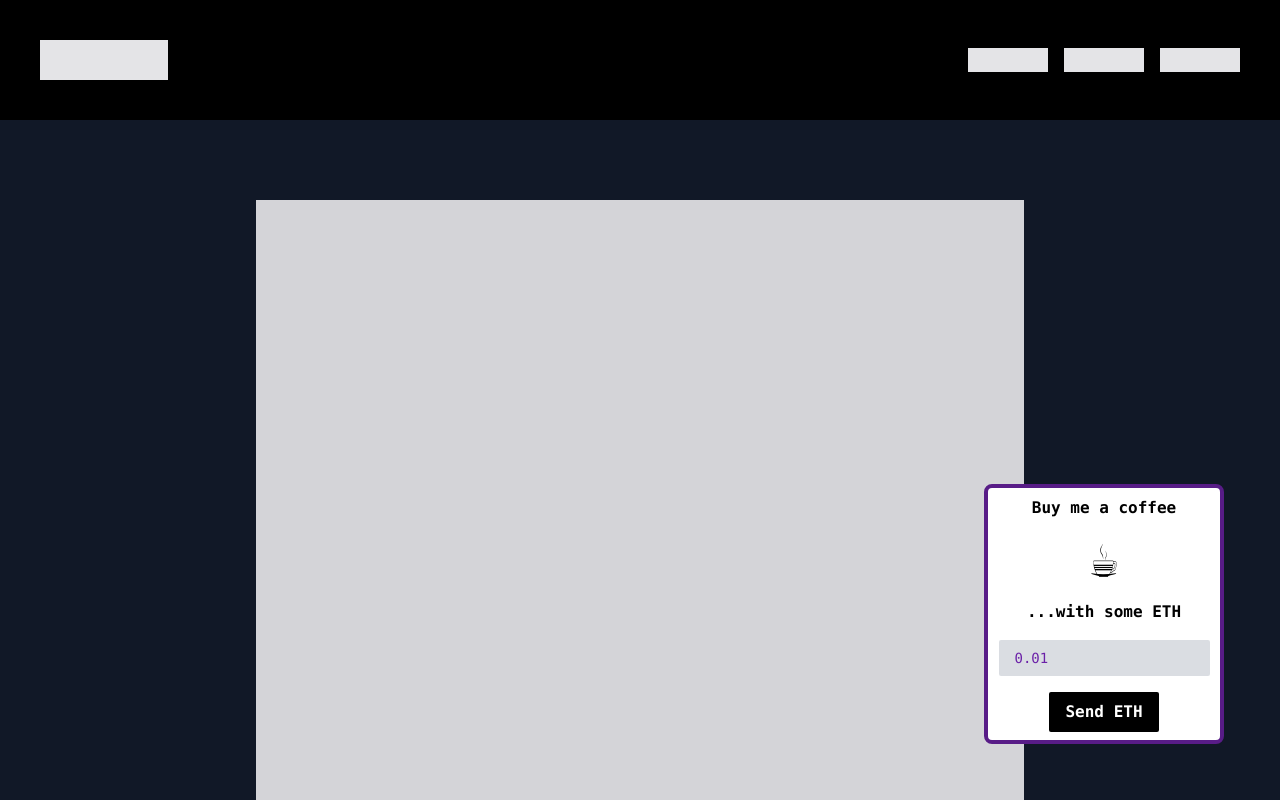
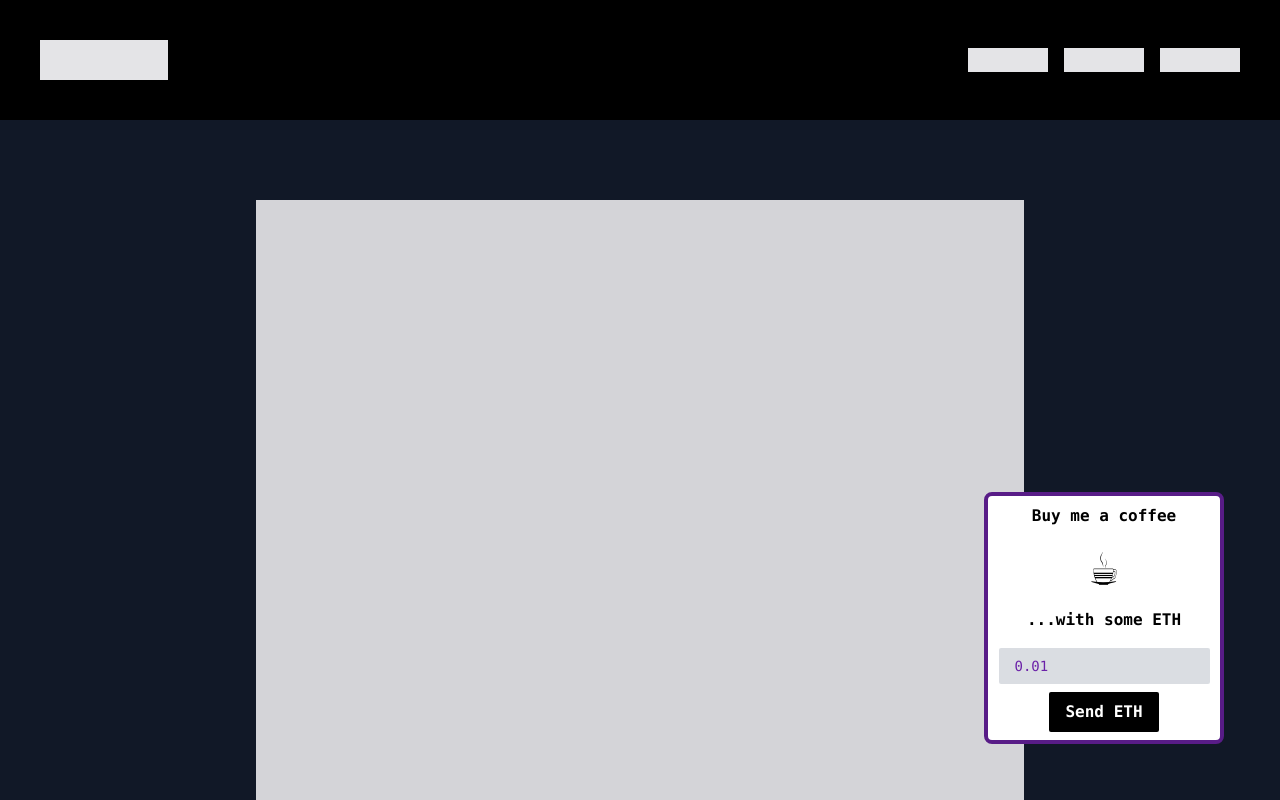
Before and after one commit to theitaliandev/buy-me-a-coffee-web3, a plain HTML site: page index.html in a window 1280 px wide. Shown: the top 800 px of the page. Drawn offline with nearby package versions, Linux system fonts and the light colour scheme.

Commit message:
final code

```diff
--- a/index.html
+++ b/index.html
@@ -25,8 +25,10 @@
             <p class="font-bold text-center">Buy me a coffee</p>
             <p class="text-5xl">&#9749</p>
             <p class="font-bold text-center">...with some ETH</p>
-            <input type="number" min="0" step="0.01" class="placeholder-purple-800 text-sm px-4 py-2 rounded-sm outline-purple-900 text-purple-800 bg-gray-300/80" placeholder="0.01" />
-            <button class="text-white bg-black px-4 py-2 font-bold rounded-sm">Send ETH</button>
+            <form class="flex flex-col items-center justify-center gap-2">
+                <input type="number" min="0" step="0.01" class="placeholder-purple-800 text-sm px-4 py-2 rounded-sm outline-purple-900 text-purple-800 bg-gray-300/80" placeholder="0.01" />
+                <button class="text-white bg-black px-4 py-2 font-bold rounded-sm">Send ETH</button>
+            </form>
         </div>
     </div>
 
```
